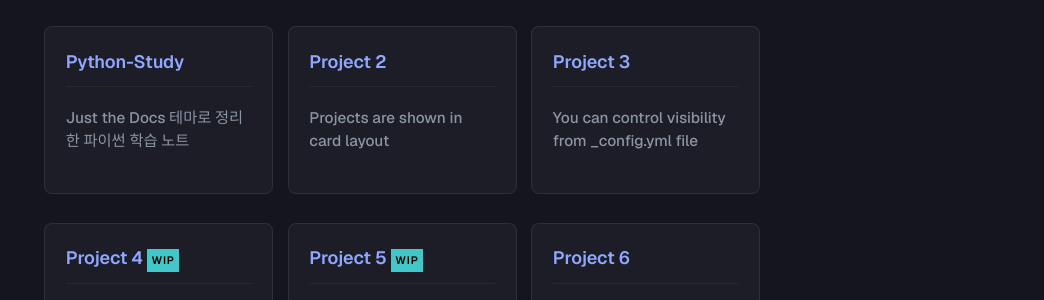
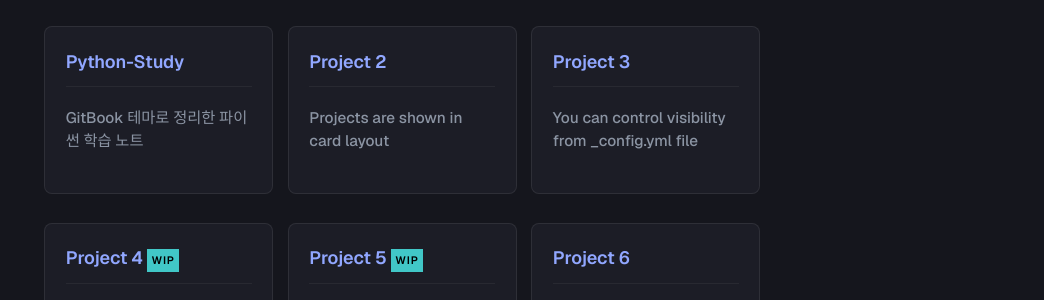
Before and after one commit to Voliti1/Voliti1.github.io, a Jekyll site: the page built from index.md, in a window 1280 px wide. Shown: the part 375-675 px from the top of the page, without its empty margins (236-1280 px from the left). Built offline with Jekyll 4.4.1, drawn with Linux system fonts in a browser that asks for light colours.

Commit message:
Update home.yml

```diff
--- a/_data/home.yml
+++ b/_data/home.yml
@@ -4,8 +4,8 @@
 
 project_entries:
   - title: Python-Study
-    url: https://voliti1.github.io/Study-Notes/python/
-    desc: Just the Docs 테마로 정리한 파이썬 학습 노트
+    url: https://voliti1.github.io/Study-Notes2/
+    desc: GitBook 테마로 정리한 파이썬 학습 노트
 
   - title: Project 2
     url: overview-post
```
